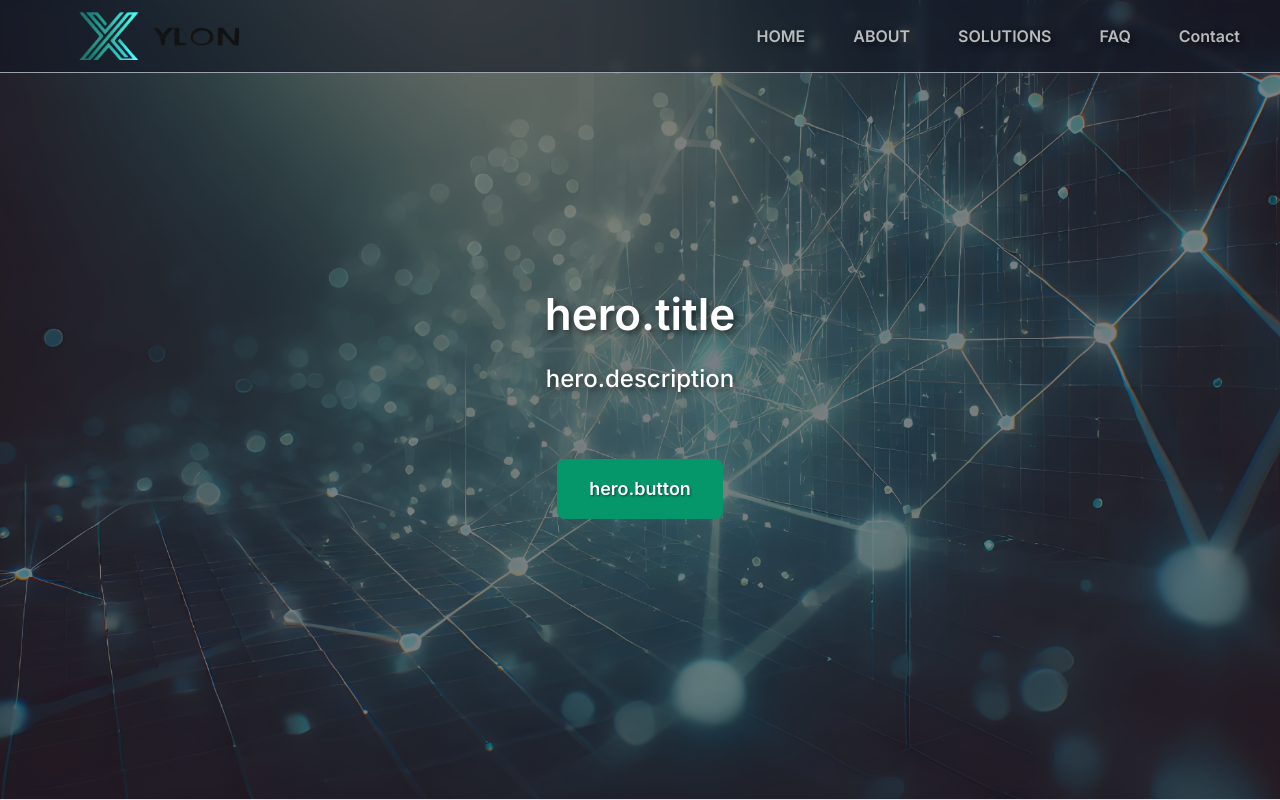
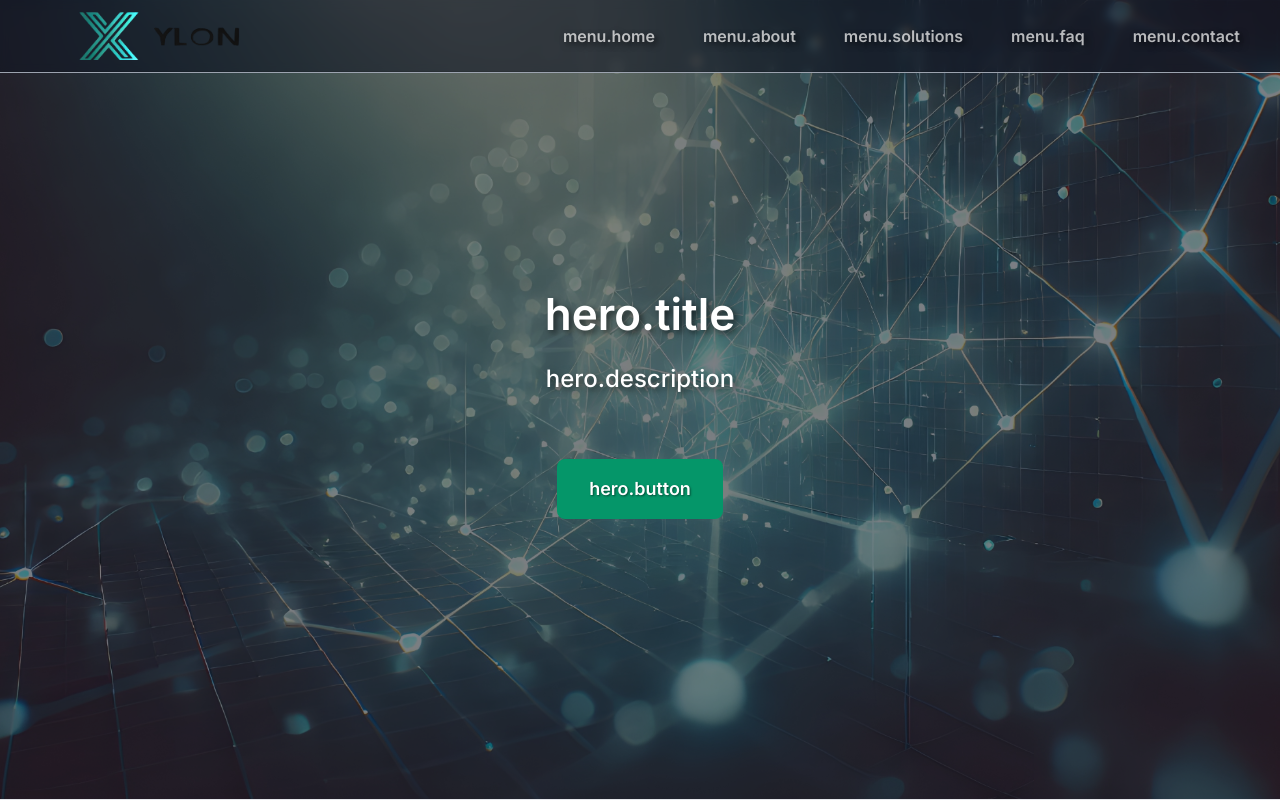
Before and after one commit to X-spec7/xylon-landing, a Next.js app: page /en in a window 1280 px wide. Built offline with nearby package versions, Linux system fonts and the light colour scheme; what i18next-resources-to-backend would draw is missing.

Commit message:
feat: apply multi-language to menu

```diff
--- a/src/app/[lng]/layout.tsx
+++ b/src/app/[lng]/layout.tsx
@@ -46,7 +46,7 @@ export default function RootLayout({
 
       <body className={`bg-[#FCFCFC] ${inter.className}`}>
         <Providers>
-          <Header />
+          <Header lng={lng} />
           <div
             style={{
               backgroundImage: "url('/images/bg.jpg')",
--- a/src/app/i18n/client.ts
+++ b/src/app/i18n/client.ts
@@ -10,8 +10,6 @@ import LanguageDetector from 'i18next-browser-languagedetector'
 import { getOptions, languages, cookieName } from './settings'
 
 const runsOnServerSide = typeof window === 'undefined'
-
-console.log("initializing")
 
 // on client side the normal singleton is ok
 i18next
@@ -28,10 +26,10 @@ i18next
     preload: runsOnServerSide ? languages : []
   })
   .then(() => {
-    console.log("i18next initialized:", i18next.isInitialized); // should now log `true`
+    console.log("i18next initialized:", i18next.isInitialized)
   })
   .catch((err) => {
-    console.error("i18next initialization failed:", err);
+    console.error("i18next initialization failed:", err)
   });
 
 export function useTranslation<
--- /dev/null
+++ b/src/app/i18n/locales/bg/menu.json
@@ -0,0 +1,7 @@
+{
+  "menu.home": "НАЧАЛО",
+  "menu.about": "ЗА",
+  "menu.solutions": "РЕШЕНИЯ",
+  "menu.faq": "ЧЗВ",
+  "menu.contact": "КОНТАКТ"
+}
--- /dev/null
+++ b/src/app/i18n/locales/en/menu.json
@@ -0,0 +1,7 @@
+{
+  "menu.home": "HOME",
+  "menu.about": "ABOUT",
+  "menu.solutions": "SOLUTIONS",
+  "menu.faq": "FAQ",
+  "menu.contact": "CONTACT"
+}
--- a/src/components/Common/SmoothScrollLink.tsx
+++ b/src/components/Common/SmoothScrollLink.tsx
@@ -1,14 +1,23 @@
 "use client"
 
+import { useTranslation } from "@/app/i18n/client"
+import { fallbackLng, languages } from "@/app/i18n/settings"
+
 import Link from 'next/link'
-import { Menu } from "@/types"
+import { IMenu } from "@/types"
 import { usePathname } from "next/navigation"
 
 interface SmoothScrollLinkProps {
-  menuItem: Menu
+  menuItem: IMenu
+  lng: string
 }
 
-const SmoothScrollLink: React.FC<SmoothScrollLinkProps> = ({ menuItem }) => {
+const SmoothScrollLink: React.FC<SmoothScrollLinkProps> = ({ menuItem, lng }) => {
+
+  if (languages.indexOf(lng) < 0) lng = fallbackLng
+  // eslint-disable-next-line react-hooks/rules-of-hooks
+  const { t } = useTranslation(lng, "menu")
+
   const pathname = usePathname()
 
   const handleClick = (e) => {
@@ -29,7 +38,7 @@ const SmoothScrollLink: React.FC<SmoothScrollLinkProps> = ({ menuItem }) => {
       passHref
       className="flex py-2 text-base lg:mr-0 lg:inline-flex lg:px-0 lg:py-6 text-white/70 text-shadow-lg font-semibold hover:text-white"
     >
-      {menuItem.title}
+      {t(menuItem.title)}
     </Link>
   )
 }
--- a/src/components/Layout/Header/index.tsx
+++ b/src/components/Layout/Header/index.tsx
@@ -2,14 +2,15 @@
 
 import Link from "next/link"
 import { usePathname } from "next/navigation"
-import { useEffect, useState } from "react"
+import { useState } from "react"
 import Image from "next/image"
 
 import mainPageMenuData from "./mainPageMenuData"
 import { checkScrollUrl } from "@/util/helper"
 import { SmoothScrollLink } from "@/components/Common"
+import { ISectionProps } from "@/types"
 
-const Header = () => {
+const Header: React.FC<ISectionProps> = ({ lng }) => {
 
   const [navbarOpen, setNavbarOpen] = useState(false)
 
@@ -54,7 +55,7 @@ const Header = () => {
               </Link>
             </div>
 
-            <div>
+            <div className="flex justify-end items-center">
               <button
                 onClick={navbarToggleHandler}
                 id="navbarToggler"
@@ -86,7 +87,7 @@ const Header = () => {
                     <li key={index} className="group relative">
                       {menuItem.path ? (
                         checkScrollUrl(menuItem.path)
-                          ? <SmoothScrollLink menuItem={menuItem} />
+                          ? <SmoothScrollLink menuItem={menuItem} lng={lng} />
                           : <Link
                             href={menuItem.path}
                             className={`flex py-2 text-xs lg:mr-0 lg:inline-flex font-semibold lg:px-0 lg:py-6 text-white ${usePathName === menuItem.path
@@ -121,6 +122,7 @@ const Header = () => {
                   ))}
                 </ul>
               </nav>
+              {/* Language selection dropdown button */}
             </div>
           </div>
         </div>
--- a/src/components/Layout/Header/mainPageMenuData.tsx
+++ b/src/components/Layout/Header/mainPageMenuData.tsx
@@ -1,35 +1,30 @@
-import { Menu } from "@/types";
+import { IMenu } from "@/types"
 
-const mainPageMenuData: Menu[] = [
+const mainPageMenuData: IMenu[] = [
   {
     id: 1,
-    title: "HOME",
+    title: "menu.home",
     path: "#home",
-    newTab: false,
   },
   {
     id: 2,
-    title: "ABOUT",
+    title: "menu.about",
     path: "#about",
-    newTab: false,
   },
   {
     id: 3,
-    title: "SOLUTIONS",
+    title: "menu.solutions",
     path: "#solutions",
-    newTab: false,
   },
   {
     id: 4,
-    title: "FAQ",
+    title: "menu.faq",
     path: "#faq",
-    newTab: false,
   },
   {
     id: 5,
-    title: "Contact",
+    title: "menu.contact",
     path: "#contact",
-    newTab: false,
   },
 ];
 
--- a/src/types/index.ts
+++ b/src/types/index.ts
@@ -1,3 +1,9 @@
 export interface ISectionProps {
   lng: string
 }
+
+export interface IMenu {
+  id: number
+  title: string
+  path: string
+}
```
